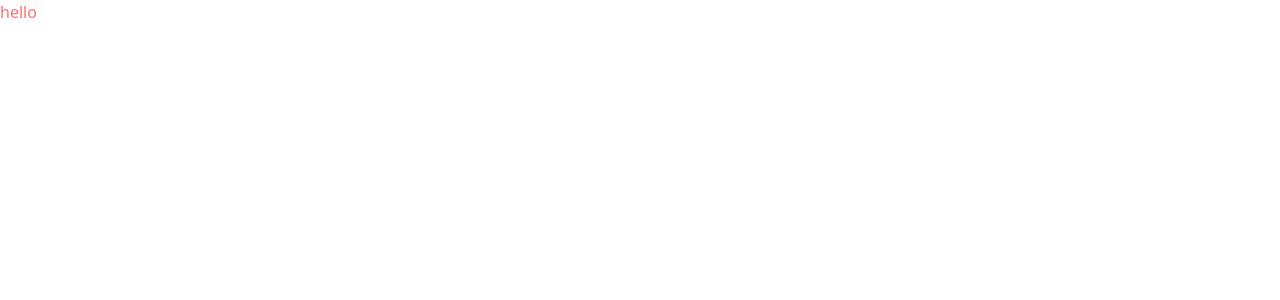
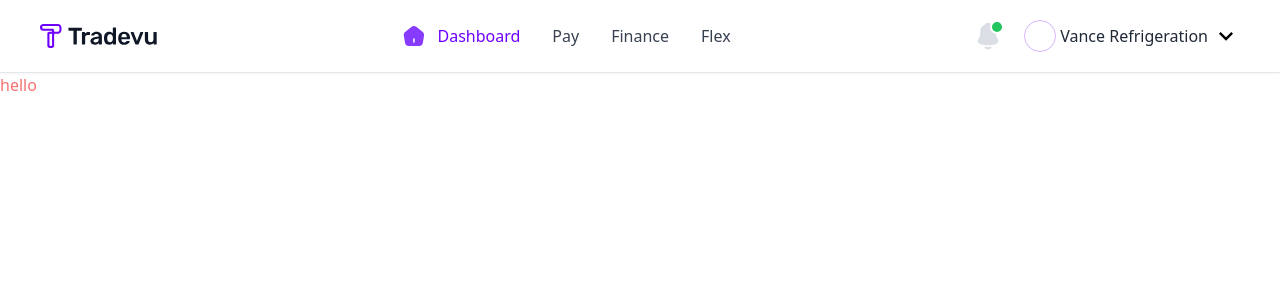
Before and after one commit to Ibizugbe/TradeVuDashboard, a React (Vite) app: page / in a window 1280 px wide. Shown: the top 300 px of the page. Built offline with nearby package versions, Linux system fonts and the light colour scheme.

Commit message:
Update app component with header component.

```diff
--- a/src/App.jsx
+++ b/src/App.jsx
@@ -1,7 +1,10 @@
+import Header from "./components/Header"
+
 function App() {
 
   return (
     <>
+      <Header />
       <p className='text-red-400'>hello</p>
     </>
   )
```
